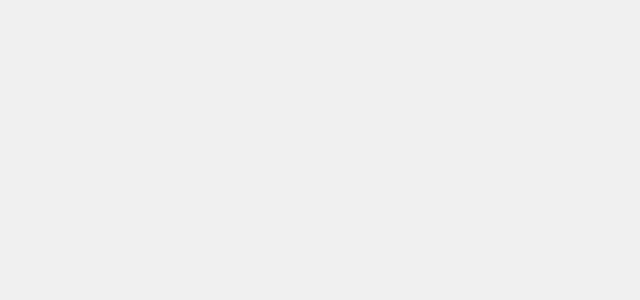
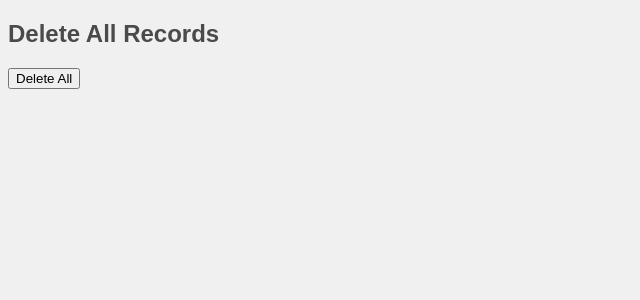
Before and after one commit to JetRobertsBCCA/animaladoption, a React (Create React App) app: page /admin-delete in a window 1280 px wide. Before the commit this address had no page. Shown: the top 300 px of the page, without its empty margins (0-640 px from the left). Built offline with nearby package versions, Linux system fonts and the light colour scheme.

Commit message:
Jet test

```diff
--- a/src/App.jsx
+++ b/src/App.jsx
@@ -2,6 +2,7 @@ import React from 'react';
 import { BrowserRouter as Router, Route, Routes } from 'react-router-dom';
 import AddAnimalForm from './components/AddAnimalForm';
 import AnimalListings from './components/AnimalListings';
+import DeleteAllRecords from './components/DeleteAllRecords';
 import Home from './pages/Home';
 
 function App() {
@@ -11,6 +12,7 @@ function App() {
         <Route path="/" element={<Home />} />
         <Route path="/add-animal" element={<AddAnimalForm />} />
         <Route path="/animal-listings" element={<AnimalListings />} />
+        <Route path="admin-delete" element={<DeleteAllRecords />} />
       </Routes>
     </Router>
   );
--- /dev/null
+++ b/src/components/DeleteAllRecords.jsx
@@ -0,0 +1,47 @@
+// src/components/DeleteAllRecords.jsx
+
+import React from 'react';
+import axios from 'axios';
+
+const DeleteAllRecords = () => {
+  const handleDeleteAll = async () => {
+    if (!window.confirm('Are you sure you want to delete all records? This action cannot be undone.')) {
+      return;
+    }
+
+    try {
+      // Step 1: Fetch all records from the API
+      const response = await axios.get('https://unit-4-project-app-24d5eea30b23.herokuapp.com/get/all?teamId=1');
+      const records = response.data.response;
+
+      if (Array.isArray(records) && records.length > 0) {
+        // Step 2: Delete each record by id
+        await Promise.all(
+          records.map(async (record) => {
+            await axios.delete('https://unit-4-project-app-24d5eea30b23.herokuapp.com/delete/data', {
+              data: {
+                id: record.id,
+                team: 1,
+              },
+            });
+          })
+        );
+        alert('All records deleted successfully!');
+      } else {
+        alert('No records found to delete.');
+      }
+    } catch (error) {
+      console.error('Error deleting records:', error);
+      alert('Error deleting records. Check the console for details.');
+    }
+  };
+
+  return (
+    <div>
+      <h2>Delete All Records</h2>
+      <button onClick={handleDeleteAll}>Delete All</button>
+    </div>
+  );
+};
+
+export default DeleteAllRecords;
--- a/src/pages/Home.jsx
+++ b/src/pages/Home.jsx
@@ -5,8 +5,10 @@ const Home = () => {
   return (
     <div>
       <h1>Welcome to the Animal Adoption Site</h1>
-      <Link to="/add-animal">Add Animal</Link>
-      <Link to="/animal-listings">View Animal Listings</Link>
+      <Link to="/add-animal"> Add Animal </Link>
+      <Link to="/animal-listings"> View Animal Listings </Link>
+      <Link to="/admin-delete">DELETE</Link>
+
     </div>
   );
 };
```
Also changed, not shown: src/pages/DeletePage.jsx (added, +12 -0 lines).
